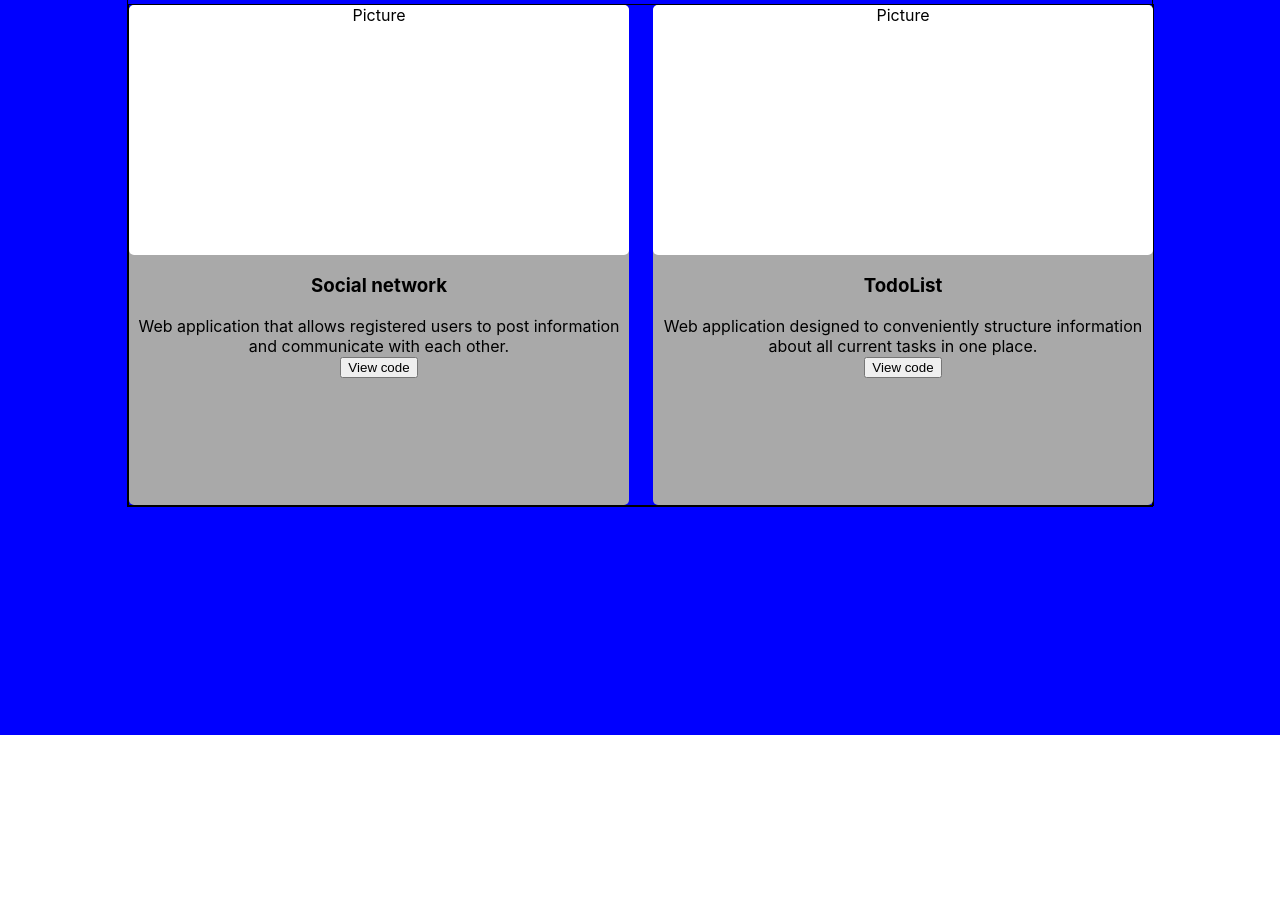
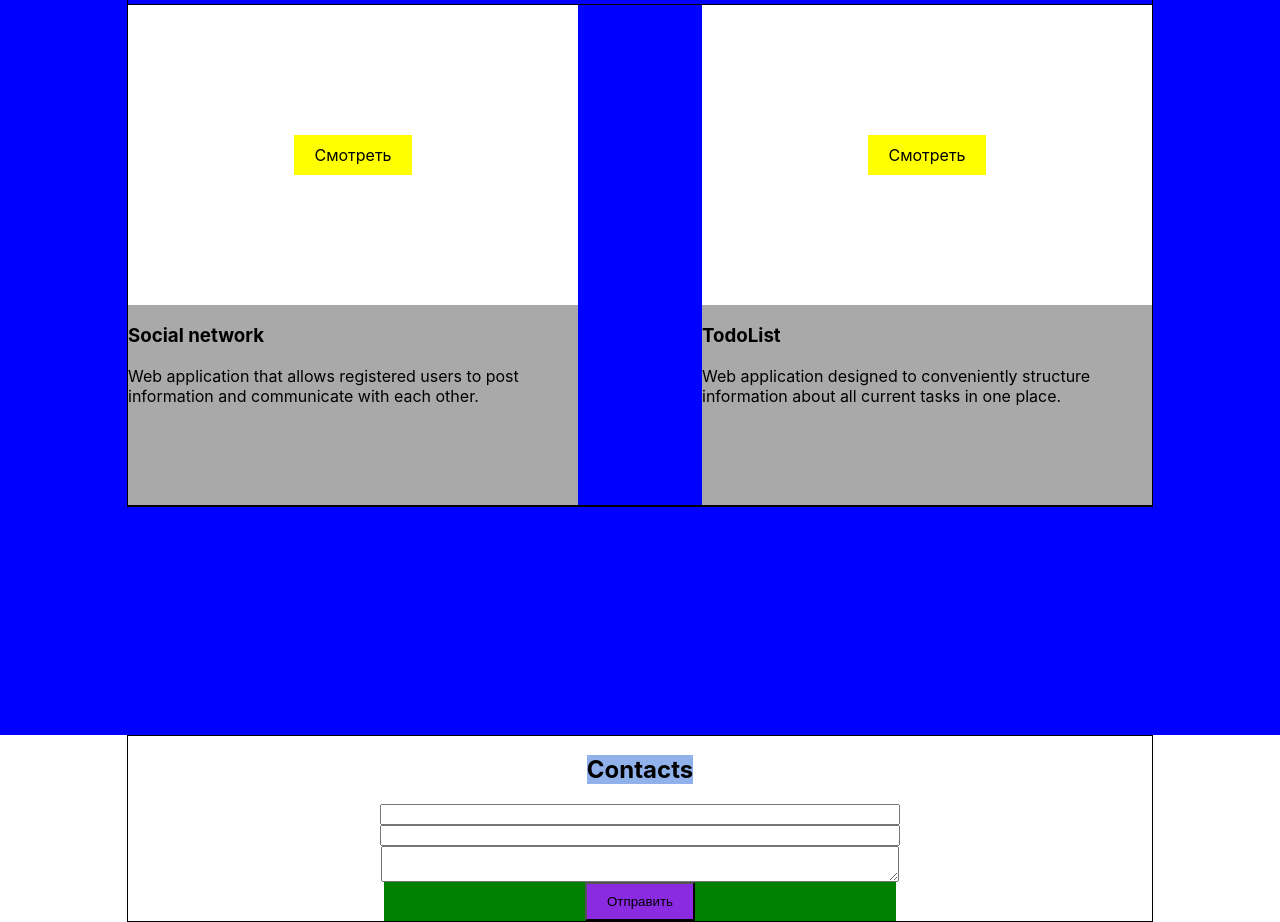
Before and after one commit to PavlinMavlin/Portfolio, a React (Create React App) app: page / in a window 1280 px wide. Shown: the part 2620-3542 px from the top of the page. Before the commit the page ends 3355 px from the top, so only its background shows below. Built offline with nearby package versions, Linux system fonts and the light colour scheme.

Commit message:
added Contacts

```diff
--- a/src/App.tsx
+++ b/src/App.tsx
@@ -4,6 +4,7 @@
 import {Main} from "./main/Main";
 import {Skills} from "./skills/Skills";
 import {Projects} from "./projects/Projects";
+import {Contacts} from "./contacts/Contacts";
 
 function App() {
     return (
@@ -12,6 +13,7 @@
             <Main/>
             <Skills/>
             <Projects/>
+            <Contacts/>
         </div>
     );
 }
--- /dev/null
+++ b/src/contacts/Contacts.module.css
@@ -0,0 +1,24 @@
+.contactsBlock{
+    background-color: #252525;
+}
+.contactsContainer{
+    flex-direction: column;
+    justify-content: flex-start;
+}
+.title{
+    background-color: #90b1ea;
+}
+.contactForm{
+    width: 50%;
+    background-color: green;
+    display: flex;
+    flex-direction: column;
+    align-items: center;
+}
+.contactForm input, .contactForm textarea{
+    width: 100%;
+}
+.submitBtn{
+    padding: 10px 20px;
+    background-color: blueviolet;
+}
--- /dev/null
+++ b/src/contacts/Contacts.tsx
@@ -0,0 +1,17 @@
+import styleContainer from "../common/styles/Container.module.css";
+import style from "./Contacts.module.css"
+export function Contacts() {
+    return (
+        <div className={style.contactsBlok}>
+            <div className={`${styleContainer.container} ${style.contactsContainer}`}>
+                <h2 className={style.title}>Contacts</h2>
+                <form className={style.contactForm}>
+                    <input type={"text"}/>
+                    <input type={"text"}/>
+                    <textarea/>
+                    <button type={"submit"} className={style.submitBtn}>Отправить</button>
+                </form>
+            </div>
+        </div>
+    )
+}
--- a/src/projects/Projects.module.css
+++ b/src/projects/Projects.module.css
@@ -7,10 +7,11 @@
 .projectsContainer {
     flex-direction: column;
     justify-content: center;
+    flex-wrap: nowrap;
 
 }
 
-.title{
+.title {
     background-color: darkgray;
 }
 
@@ -20,8 +21,4 @@
     display: flex;
     justify-content: space-between;
     flex-wrap: wrap;
-
-/*display: grid;*/
-/*    grid-template-columns: repeat(2,1fr);*/
-/*    grid-gap:30px;*/
 }
--- a/src/projects/project/Project.module.css
+++ b/src/projects/project/Project.module.css
@@ -1,21 +1,24 @@
 .project {
-    width: 500px;
+    width: 450px;
     min-height: 500px;
     background-color: darkgray;
     display: flex;
     flex-direction: column;
-    align-items: center;
-    text-align: center;
-    border-radius: 5px;
+    /*align-items: center;*/
+    /*text-align: center;*/
+    /*border-radius: 5px;*/
 }
 
 .img {
-    width: 500px;
-    height: 250px;
+    /*width: 500px;*/
+    height: 300px;
     background-color: white;
-    border-radius: 5px;
+    display: flex;
+    justify-content: center;
+    align-items: center;
 }
 
-.button {
-
+.viewBtn {
+background-color: yellow;
+    padding: 10px 20px;
 }
--- a/src/projects/project/Project.tsx
+++ b/src/projects/project/Project.tsx
@@ -9,14 +9,13 @@
 export function Project(props: ProjectPropsType) {
     return (
         <div className={style.project}>
-            <div className={style.img}>Picture</div>
+            <div className={style.img}>
+                <a className={style.viewBtn}>Смотреть</a>
+            </div>
             <h3>{props.title}</h3>
             <span className={style.description}>
                 {props.description}
             </span>
-            <div className={style.button}>
-                <button>View code</button>
-            </div>
         </div>
     );
 }
```
